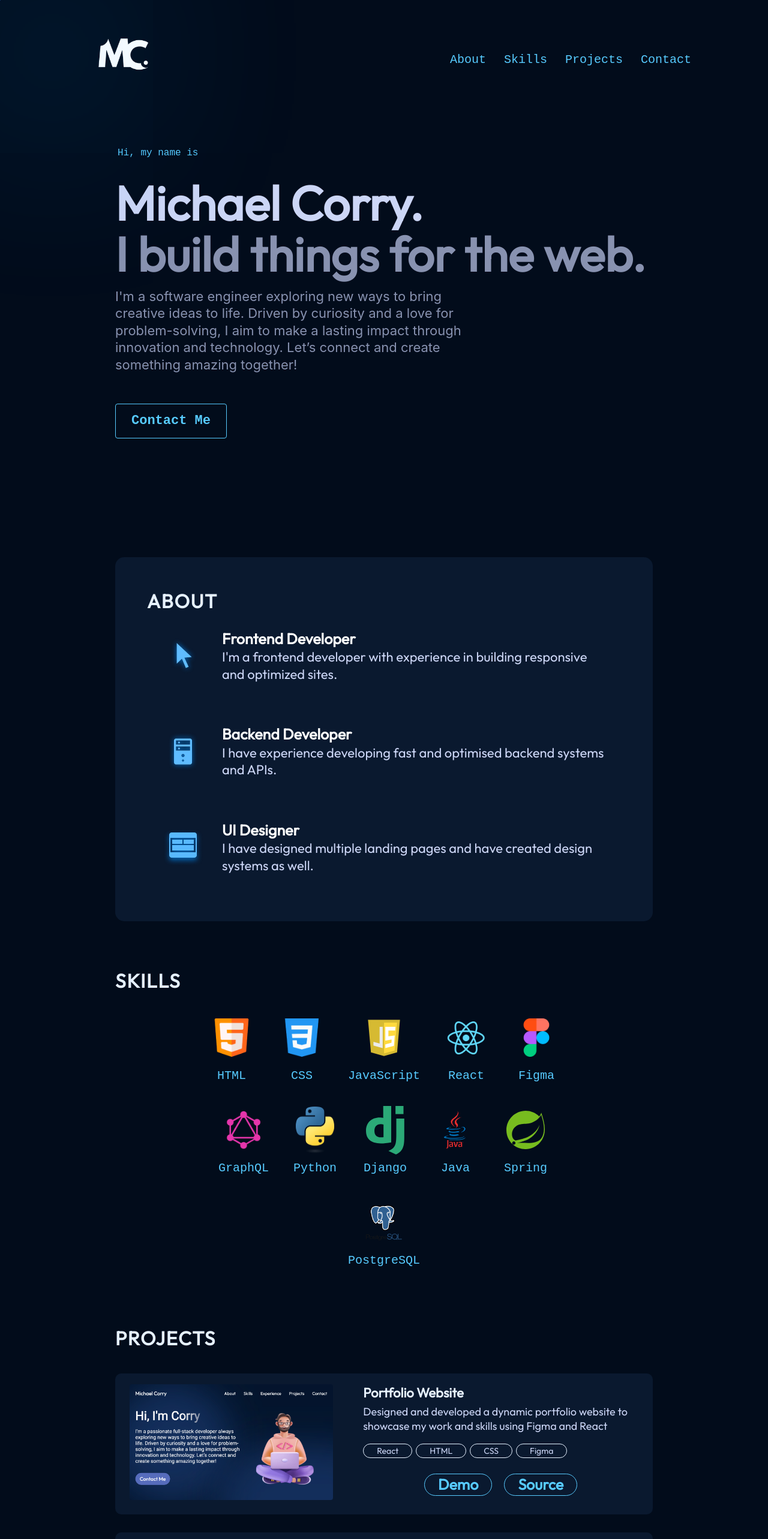
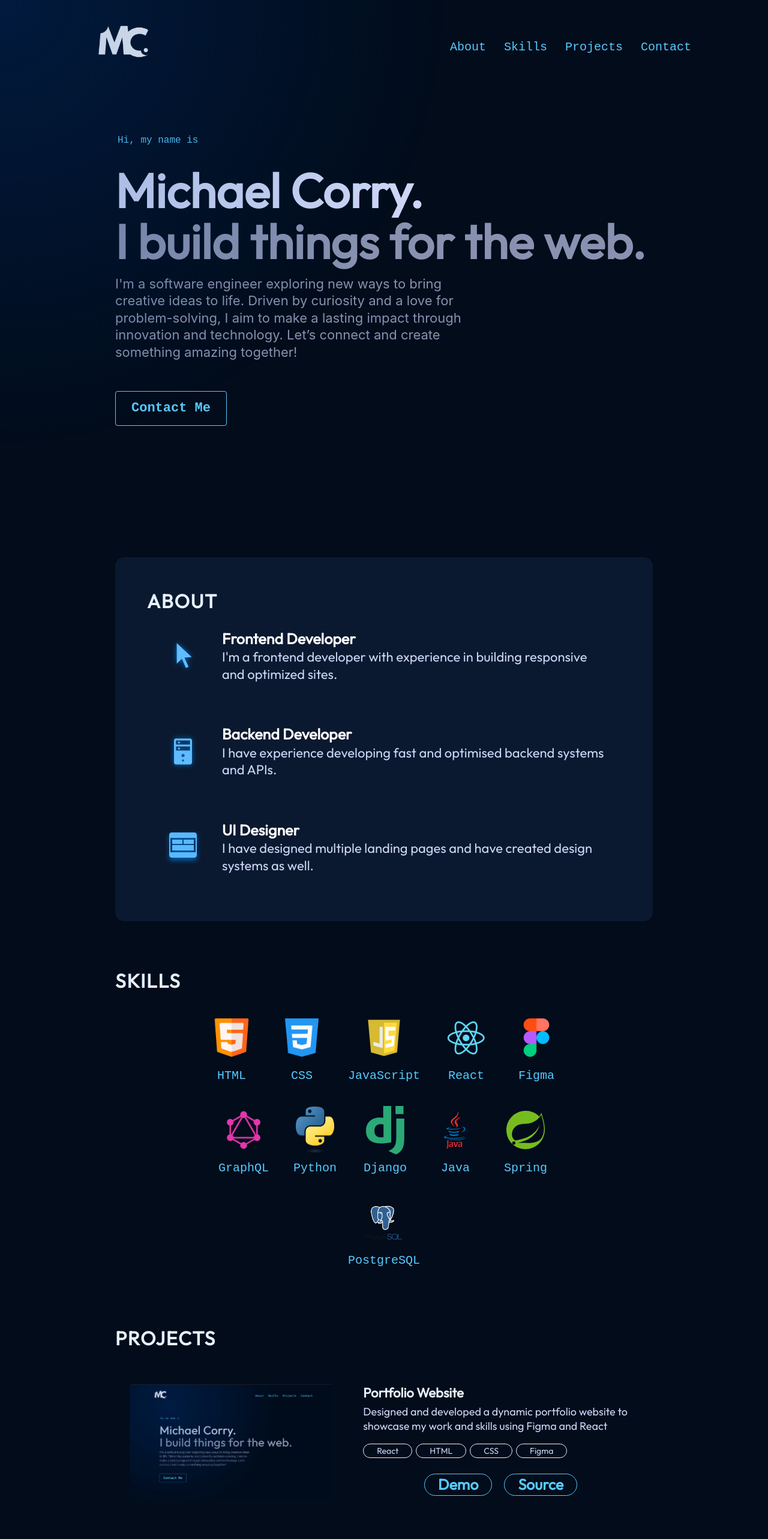
Before and after one commit to corryjnr/react-portfolio, a React (Vite) app: page / in a window 1280 px wide. Shown: the top 2566 px of the page at 60% size. Built offline with nearby package versions, Linux system fonts and the light colour scheme.

Commit message:
UI tweaks

```diff
--- a/src/App.jsx
+++ b/src/App.jsx
@@ -12,7 +12,7 @@ function App() {
 
   useEffect(() => {
     const handleMouseMove = (event) => {
-      setPosition({ x: event.pageX, y: event.pageY });
+      setPosition({ x: event.clientX, y: event.clientY });
     };
 
     window.addEventListener('mousemove', handleMouseMove);
@@ -22,23 +22,14 @@ function App() {
     };
   }, []);
 
-  const glowStyle = {
-    position: 'absolute',
-    top: position.y - 0.5, // Offset to center the glow
-    left: position.x - 0.5,
-    width: '1px',
-    height: '1px', // Offset to center the glow
-    borderRadius: '50%',
-    backgroundColor: 'rgba(59, 130, 246, .5)', // Glow color
-    boxShadow: '0 0 1000px 300px rgba(0, 150, 255, 0.07)', // Glow effect
-    pointerEvents: 'none', // Ensures the glow doesn’t block interaction with other elements
-    zIndex: 999, // Ensure it stays on top of everything
-  };
-
   return (
     <div className={styles.App}>
       <div className="App">
-        <div style={glowStyle}></div>
+        <div className={styles.mouseGlow} style={{
+          left: `${position.x - 750}px`,
+          top: `${position.y - 750}px`,
+        }}
+        ></div>
         <div className={styles.firstPage}>
           <Navbar />
           <Hero />
--- a/src/App.module.css
+++ b/src/App.module.css
@@ -4,6 +4,18 @@
     background-color: var(--dark-navy);
     width: 100%;
     height: 100%;
+    overflow: hidden;
+    position: relative;
+}
+
+.mouseGlow {
+    position: fixed;
+    width: 1500px;
+    height: 1500px;
+    border-radius: 100%;
+    background: radial-gradient(circle, rgba(0, 61, 144, 0.3) 0%, rgba(0, 61, 144, 0) 70%);
+    pointer-events: none;
+    z-index: 999;
     overflow: hidden;
 }
 
@@ -19,3 +31,9 @@
 .thirdPage {
     min-height: 100vh;
 }
+
+@media screen and (max-width: 830px) {
+    .mouseGlow {
+        background: transparent;
+    }
+}
--- a/src/components/Contact/Contact.jsx
+++ b/src/components/Contact/Contact.jsx
@@ -11,6 +11,7 @@ export const Contact = () => {
     let [gitIconColor, setGitIconColor] = React.useState(primary);
     let [gmailIconColor, setGmailIconColor] = React.useState(primary);
     let [linkedinIconColor, setLinkedinIconColor] = React.useState(primary);
+    let [textColor, setTextColor] = React.useState(primary);
     return (
         <footer id='contact' className={styles.container}>
             <div className={styles.text}>
@@ -38,7 +39,11 @@ export const Contact = () => {
                     </a>
                 </li>
             </ul>
-            <p>Designed & Built by Michael Corry</p>
+            <a href="https://github.com/corryjnr/react-portfolio">
+                <p onMouseOver={() => setTextColor(blue)} onMouseOut={() => setTextColor(primary)} style={{ color: textColor }}>
+                    Designed & Built by Michael Corry
+                </p>
+            </a>
         </footer>
     )
 }
--- a/src/components/Contact/Contact.module.css
+++ b/src/components/Contact/Contact.module.css
@@ -1,31 +1,32 @@
 @import "../../vars.css";
 
 .container {
+    position: relative;
     color: var(--white);
     display: flex;
     flex-direction: column;
     align-items: center;
-    padding: 50px;
-    --webkit-box-pack: center;
-    --webkit-box-align: center;
     margin-left: 10%;
     margin-right: 10%;
     height: auto;
-    min-height: 70px;
+    padding: 30px;
 }
 
-.container p {
+.container a {
     font-family: var(--font-mono);
     font-size: var(--fz-xxs);
     color: var(--slate);
     line-height: 1;
+    cursor: pointer;
+    padding: 10px;
+    text-decoration: none;
+
 }
 
 .text {
     display: flex;
     flex-direction: column;
     align-items: center;
-    margin-bottom: 10px;
     gap: 20px;
 }
 
@@ -59,7 +60,6 @@
 .link a {
     color: var(--blue);
     text-decoration: none;
-    height: 100%;
 }
 
 @media screen and (max-width: 830px) {
--- a/src/components/Hero/Hero.module.css
+++ b/src/components/Hero/Hero.module.css
@@ -50,7 +50,6 @@
     font-family: var(--font-sans);
     margin: 20px 0px 0px;
     max-width: 65%;
-    display: block;
     margin-bottom: 30px;
 }
 
@@ -66,8 +65,6 @@
     font-family: var(--font-mono);
     font-weight: 600;
     padding: 17px 26px;
-    box-shadow: 0 0 4px 0 rgba(0, 0, 0, 0.25);
-    transition: all 0.25s cubic-bezier(0.645, 0.045, 0.355, 1);
 }
 
 @media screen and (max-width: 830px) {
--- a/src/components/Navbar/Navbar.module.css
+++ b/src/components/Navbar/Navbar.module.css
@@ -3,11 +3,15 @@
 .navbar {
     position: relative;
     display: flex;
+    flex-wrap: nowrap;
     align-items: center;
     justify-content: space-between;
-    padding-top: 21px;
-    z-index: 2;
     margin: 0 10%;
+    overflow: hidden;
+}
+
+.navbar, .menuItems, .menuBtn, .logo {
+    box-sizing: border-box;
 }
 
 .logo {
@@ -51,7 +55,7 @@
     }
 
     .menu {
-        position: absolute;
+        position: relative;
         right: 0;
         margin-right: 0;
         flex-direction: column;
@@ -66,6 +70,7 @@
     }
 
     .menuItems {
+        position: relative;
         display: none;
         flex-direction: column;
         align-items: flex-end;
--- a/src/components/Projects/ProjectCard.jsx
+++ b/src/components/Projects/ProjectCard.jsx
@@ -3,8 +3,12 @@ import { getImageUrl } from '../../utils'
 import styles from "./ProjectCard.module.css"
 
 export const ProjectCard = ({ project: { title, imageSrc, skills, description, demo, source } }) => {
+    let navy = '#0a192f'
+    let transparent = 'transparent'
+    let [backgroundColor, setBackgroundColor] = React.useState(transparent);
     return (
-        <div className={styles.container}>
+        <div className={styles.container} style={{ background: backgroundColor }} onMouseOver={() => setBackgroundColor(navy)}
+            onMouseOut={() => setBackgroundColor(transparent)}>
             <div className={styles.imgContainer}>
                 <img src={getImageUrl(imageSrc)} alt={`Image of ${title}`} className={styles.image} />
             </div>
--- a/src/components/Projects/ProjectCard.module.css
+++ b/src/components/Projects/ProjectCard.module.css
@@ -4,7 +4,6 @@
     display: flex;
     flex-direction: row;
     border-radius: 10px;
-    background: var(--navy);
     padding: 18px 24px;
 }
 .imgContainer {
--- a/src/data/projects.json
+++ b/src/data/projects.json
@@ -20,8 +20,8 @@
   "imageSrc": "projects/hrms.png",
   "description": "Developed a responsive web-based HRMS using Django. Features include user authentication, role-based access control, and reporting, ensuring data security and compliance with industry standards.",
   "skills": ["Django", "Python", "Authentication", "Web Security"],
-  "demo": "https://www.example.com/hrms-demo",
-  "source": "https://www.github.com/hrms"
+  "demo": "#",
+  "source": "#"
 },
 {
   "title": "Chatbot Song Recommender System",
```
Also changed, not shown: assets/projects/portfolio.png.
